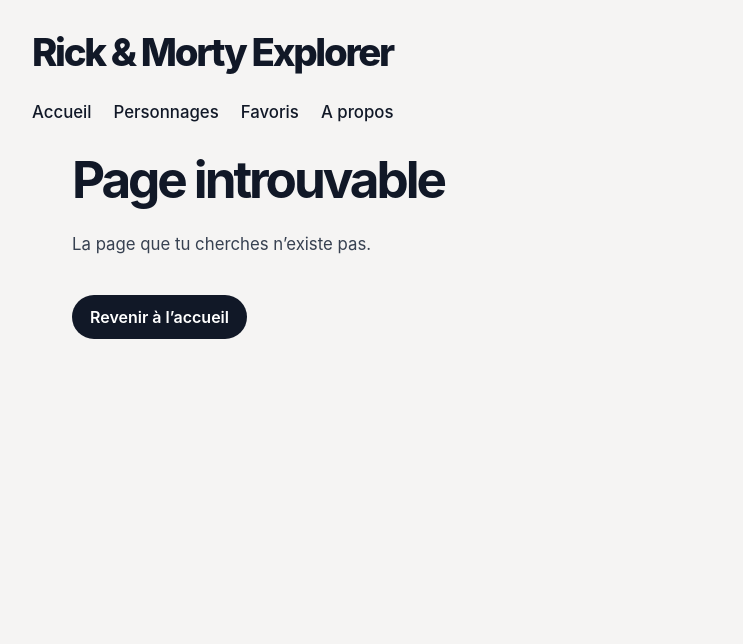
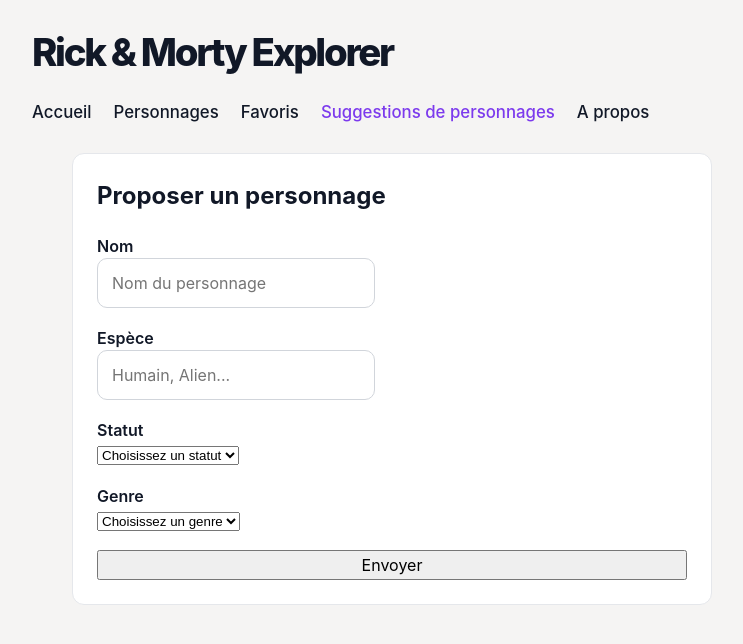
Before and after one commit to ZephaX7/TP-React-TypeScript-API, a React (Vite) app: page /suggestions in a window 1280 px wide. Shown: the top 644 px of the page, without its empty margins (8-751 px from the left). Built offline with nearby package versions, Linux system fonts and the light colour scheme.

Commit message:
suggestion

```diff
--- a/package.json
+++ b/package.json
@@ -11,7 +11,8 @@
   },
   "dependencies": {
     "react": "^19.2.8",
-    "react-dom": "^19.2.8"
+    "react-dom": "^19.2.8",
+    "react-router-dom": "^7.18.4"
   },
   "devDependencies": {
     "@eslint/js": "^10.0.1",
--- a/src/App.tsx
+++ b/src/App.tsx
@@ -7,6 +7,7 @@
 import Home from './pages/Home'
 import NotFound from './pages/NotFound'
 import './App.css'
+import Suggestions from './pages/suggestions'
 
 function App() {
   return (
@@ -19,6 +20,7 @@
           <Route path="/characters" element={<Characters />} />
           <Route path="/characters/:id" element={<CharacterDetails />} />
           <Route path="/favorites" element={<Favorites />} />
+          <Route path="/suggestions" element={<Suggestions />} />
           <Route path="/about" element={<About />} />
           <Route path="*" element={<NotFound />} />
         </Routes>
--- a/src/components/Header.tsx
+++ b/src/components/Header.tsx
@@ -9,6 +9,7 @@
         <NavLink to="/">Accueil</NavLink>
         <NavLink to="/characters">Personnages</NavLink>
         <NavLink to="/favorites">Favoris</NavLink>
+        <NavLink to="/suggestions">Suggestions de personnages</NavLink>
         <NavLink to="/about">A propos</NavLink>
       </nav>
     </header>
--- /dev/null
+++ b/src/pages/suggestions.tsx
@@ -0,0 +1,120 @@
+import { useState } from "react"
+
+export default function SuggestCharacter() {
+
+  type Values = {
+    name: string
+    species: string
+    status: string
+    gender: string
+  }
+
+  const [values, setValues] = useState<Values>({
+    name: "",
+    species: "",
+    status: "",
+    gender: "",
+  })
+
+  const [success, setSuccess] = useState(false)
+
+  const handleChange = (
+    e: React.ChangeEvent<HTMLInputElement | HTMLSelectElement>
+  ) => {
+    setValues({
+      ...values,
+      [e.target.name]: e.target.value,
+    })
+  }
+
+  const handleSubmit = (e: React.FormEvent<HTMLFormElement>) => {
+    e.preventDefault()
+
+    if (
+      values.name.length < 2 ||
+      values.species === "" ||
+      values.status === "" ||
+      values.gender === ""
+    ) {
+      return
+    }
+
+    setSuccess(true)
+
+    setValues({
+      name: "",
+      species: "",
+      status: "",
+      gender: "",
+    })
+  }
+
+  return (
+    <section className="form-card">
+      <h2>Proposer un personnage</h2>
+
+      <form className="form" onSubmit={handleSubmit}>
+
+        <div className="field">
+          <label>Nom</label>
+          <input
+            name="name"
+            value={values.name}
+            onChange={handleChange}
+            placeholder="Nom du personnage"
+          />
+        </div>
+
+        <div className="field">
+          <label>Espèce</label>
+          <input
+            name="species"
+            value={values.species}
+            onChange={handleChange}
+            placeholder="Humain, Alien..."
+          />
+        </div>
+
+        <div className="field">
+          <label>Statut</label>
+          <select
+            name="status"
+            value={values.status}
+            onChange={handleChange}
+          >
+            <option value="">Choisissez un statut</option>
+            <option value="Alive">Vivant</option>
+            <option value="Dead">Mort</option>
+            <option value="unknown">Inconnu</option>
+          </select>
+        </div>
+
+        <div className="field">
+          <label>Genre</label>
+          <select
+            name="gender"
+            value={values.gender}
+            onChange={handleChange}
+          >
+            <option value="">Choisissez un genre</option>
+            <option value="Male">Homme</option>
+            <option value="Female">Femme</option>
+            <option value="Genderless">Sans genre</option>
+            <option value="unknown">Inconnu</option>
+          </select>
+        </div>
+
+        <button className="primary-button" type="submit">
+          Envoyer
+        </button>
+
+      </form>
+
+      {success && (
+        <p className="form-feedback success">
+          Merci pour votre suggestion !
+        </p>
+      )}
+    </section>
+  )
+}
```
Also changed, not shown: src/pages/SuggestCharacter.tsx (added), 1 other file (tests, documents, lock files or other folders).
